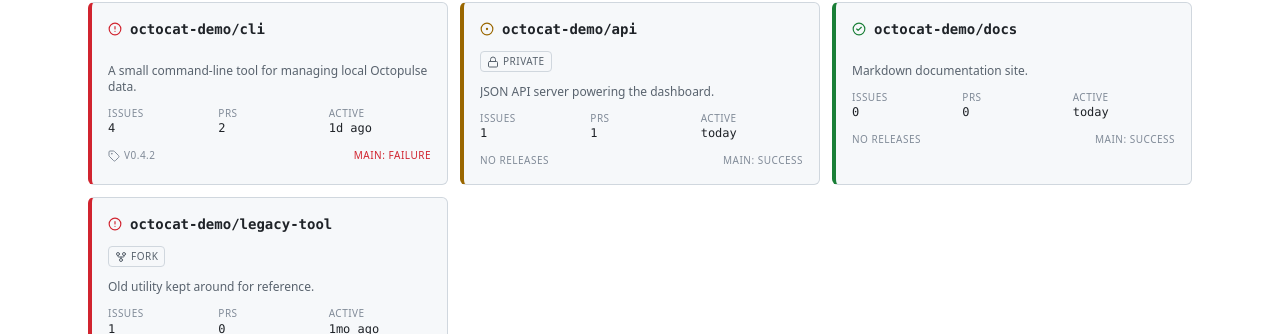
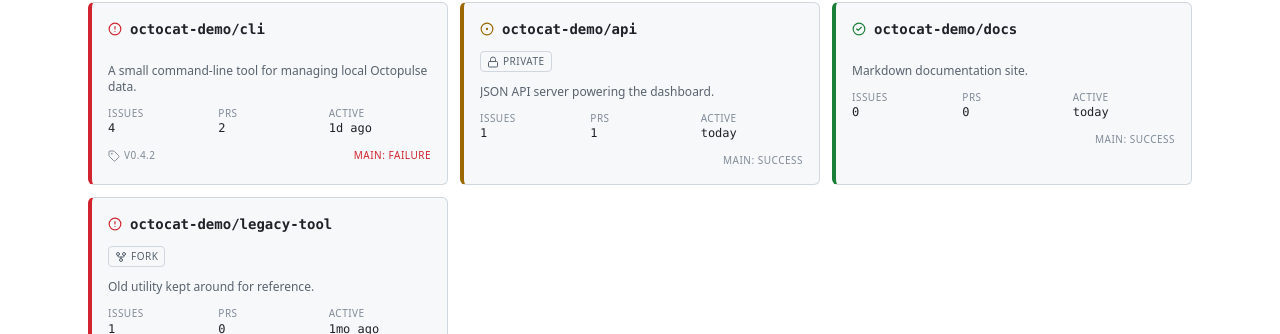
Before and after one commit to KingPin/OctoPulse, a React (Vite) app: page / in a window 1280 px wide. Both pictures are taken after a click on the button "Try demo mode without a token →". Shown: the part 466-800 px from the top of the page. Built offline with nearby package versions, Linux system fonts and the light colour scheme.

Commit message:
refactor(repocard): hide release/check footer when both are empty
"No releases" and "main: —" were rendering on every card even when
neither piece of data existed. Skipping the row entirely cuts noise
significantly on quieter repos.

```diff
--- a/src/components/pulse/RepoCard.tsx
+++ b/src/components/pulse/RepoCard.tsx
@@ -126,6 +126,7 @@ export function RepoCard({ repo }: Props) {
         </div>
       </dl>
 
+      {(lastRelease || checkState) && (
         <div className="flex items-center justify-between text-[10px] text-[var(--color-fg-subtle)] uppercase tracking-wider">
           {lastRelease ? (
             <span className="flex items-center gap-1">
@@ -133,12 +134,15 @@ export function RepoCard({ repo }: Props) {
               {lastRelease.tagName}
             </span>
           ) : (
-          <span>No releases</span>
+            <span />
           )}
-        <span className={checkState && checkState !== 'SUCCESS' ? 'text-[var(--color-danger)]' : ''}>
-          main: {checkState ?? '—'}
+          {checkState && (
+            <span className={checkState !== 'SUCCESS' ? 'text-[var(--color-danger)]' : ''}>
+              main: {checkState}
             </span>
+          )}
         </div>
+      )}
     </a>
   )
 }
```
Lines whose indentation alone changed are shown as unchanged.
